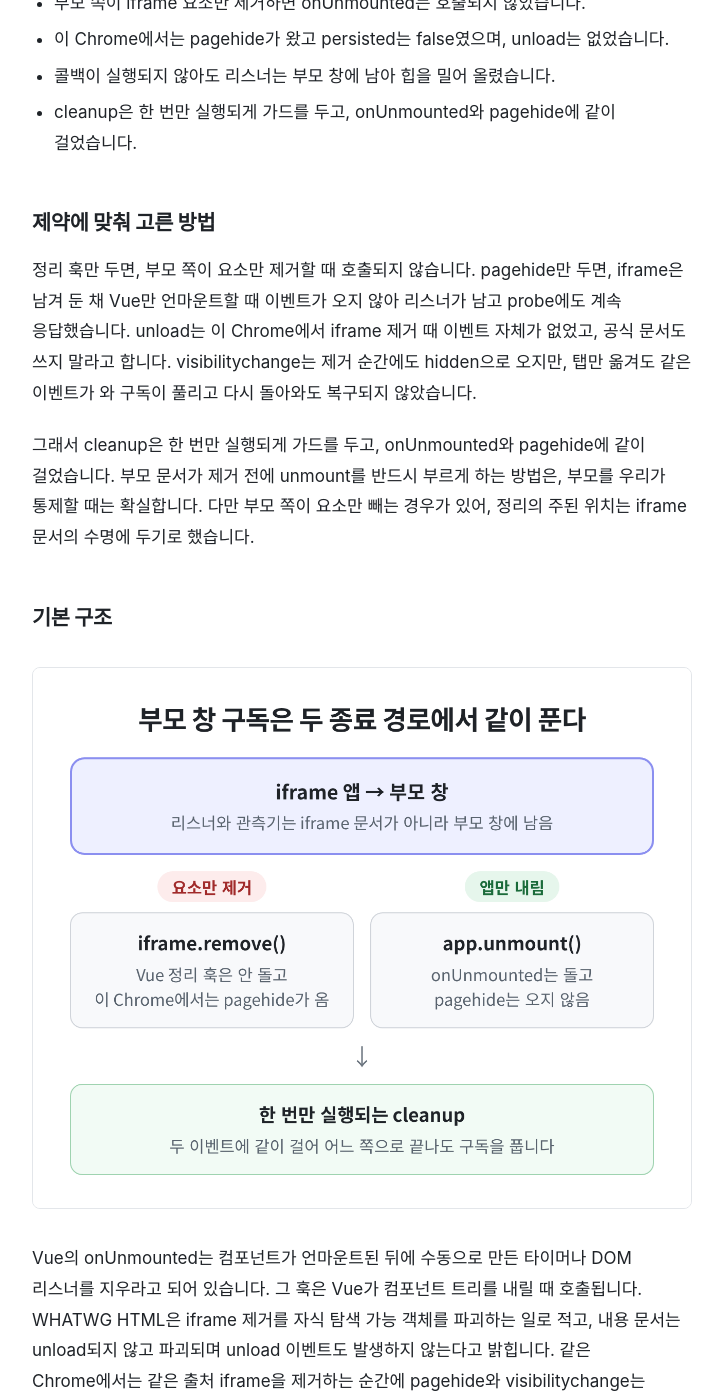
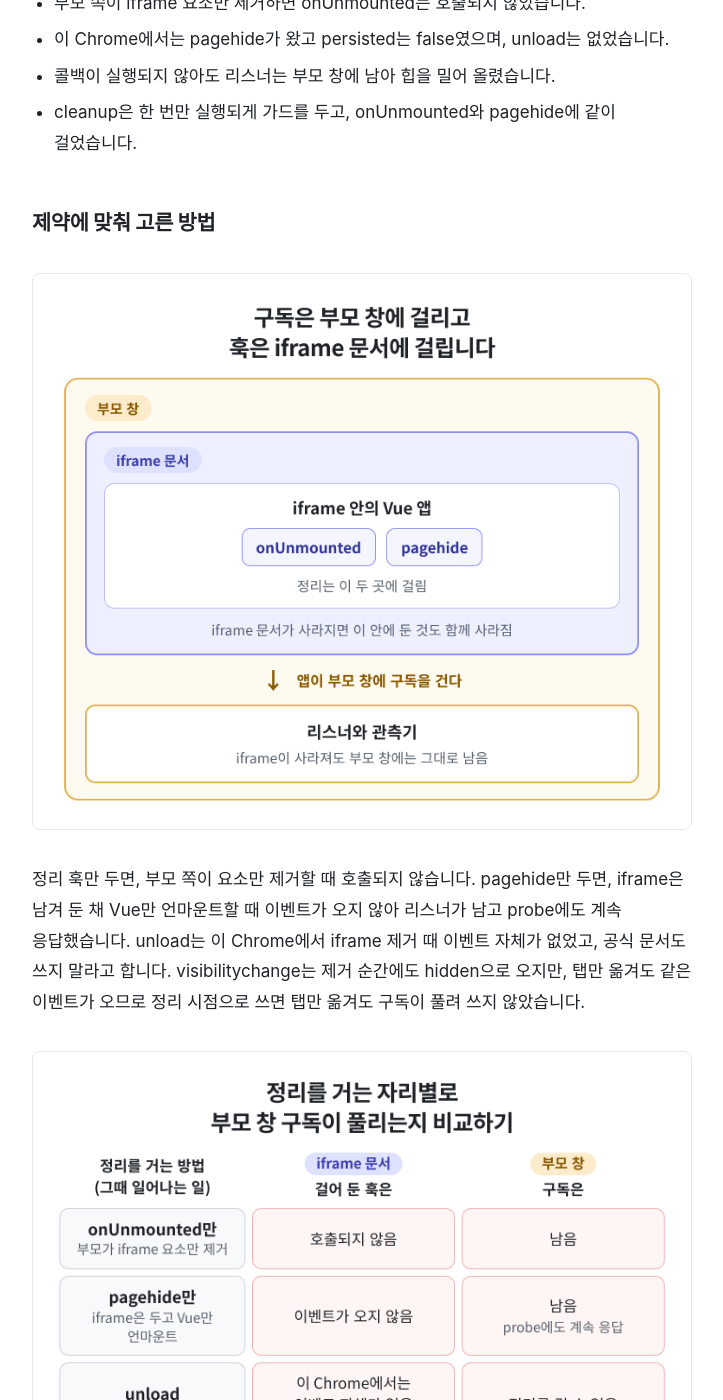
Before and after one commit to zeno0505/dev-articles, a Jekyll site: the page built from _posts/2026-11-10-close-with-record.md, in a window 1280 px wide and 1400 px high, scrolled down 781 px. Shown: the whole window, without its empty margins (278-1001 px from the left). Built offline with Jekyll 4.4.1, drawn with Linux system fonts in a browser that asks for light colours; some web fonts are replaced.

Commit message:
close-with-record: 구조도·비교표 그림 추가, visibilitychange 문장을 판단 근거로 수정 (#47)

```diff
--- a/_posts/2026-11-10-close-with-record.md
+++ b/_posts/2026-11-10-close-with-record.md
@@ -22,7 +22,11 @@ iframe을 띄웠다가 걷기를 반복할수록 부모 창의 메모리가 내
 
 ## 제약에 맞춰 고른 방법
 
-정리 훅만 두면, 부모 쪽이 요소만 제거할 때 호출되지 않습니다. pagehide만 두면, iframe은 남겨 둔 채 Vue만 언마운트할 때 이벤트가 오지 않아 리스너가 남고 probe에도 계속 응답했습니다. unload는 이 Chrome에서 iframe 제거 때 이벤트 자체가 없었고, 공식 문서도 쓰지 말라고 합니다. visibilitychange는 제거 순간에도 hidden으로 오지만, 탭만 옮겨도 같은 이벤트가 와 구독이 풀리고 다시 돌아와도 복구되지 않았습니다.
+![구독은 부모 창에, 정리 훅은 iframe 문서에 걸린다](/dev-articles/assets/2026-11-10-close-with-record-02.png)
+
+정리 훅만 두면, 부모 쪽이 요소만 제거할 때 호출되지 않습니다. pagehide만 두면, iframe은 남겨 둔 채 Vue만 언마운트할 때 이벤트가 오지 않아 리스너가 남고 probe에도 계속 응답했습니다. unload는 이 Chrome에서 iframe 제거 때 이벤트 자체가 없었고, 공식 문서도 쓰지 말라고 합니다. visibilitychange는 제거 순간에도 hidden으로 오지만, 탭만 옮겨도 같은 이벤트가 오므로 정리 시점으로 쓰면 탭만 옮겨도 구독이 풀려 쓰지 않았습니다.
+
+![정리를 거는 자리별로 부모 창 구독이 풀리는지 비교한 표](/dev-articles/assets/2026-11-10-close-with-record-03.png)
 
 그래서 cleanup은 한 번만 실행되게 가드를 두고, onUnmounted와 pagehide에 같이 걸었습니다. 부모 문서가 제거 전에 unmount를 반드시 부르게 하는 방법은, 부모를 우리가 통제할 때는 확실합니다. 다만 부모 쪽이 요소만 빼는 경우가 있어, 정리의 주된 위치는 iframe 문서의 수명에 두기로 했습니다.
 
```
Also changed, not shown: assets/2026-11-10-close-with-record-02.png (added), assets/2026-11-10-close-with-record-03.png (added).
